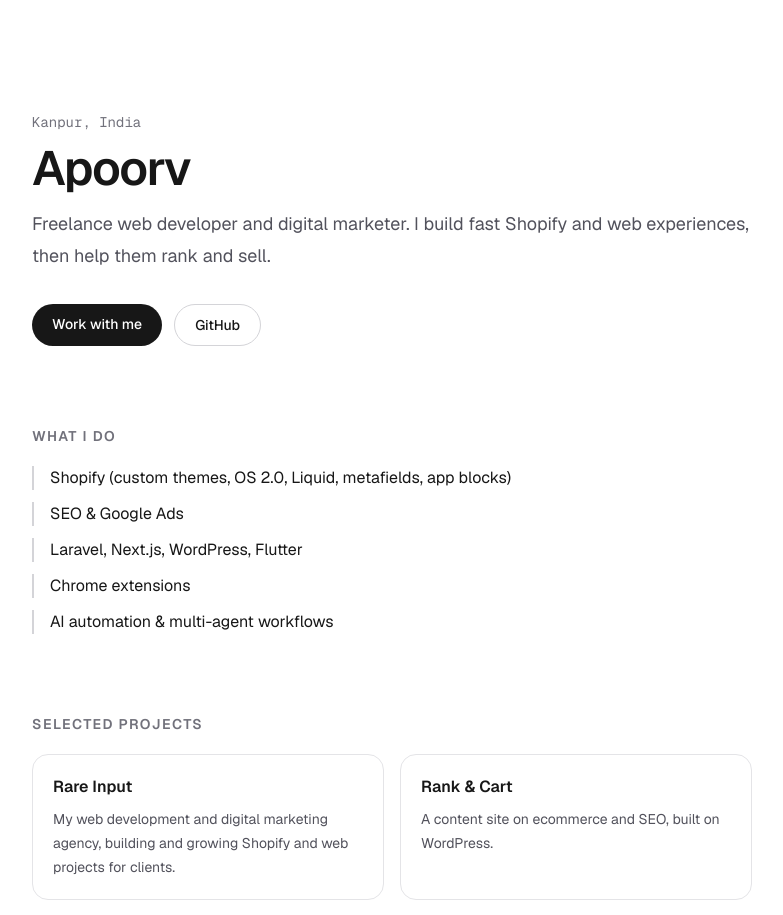
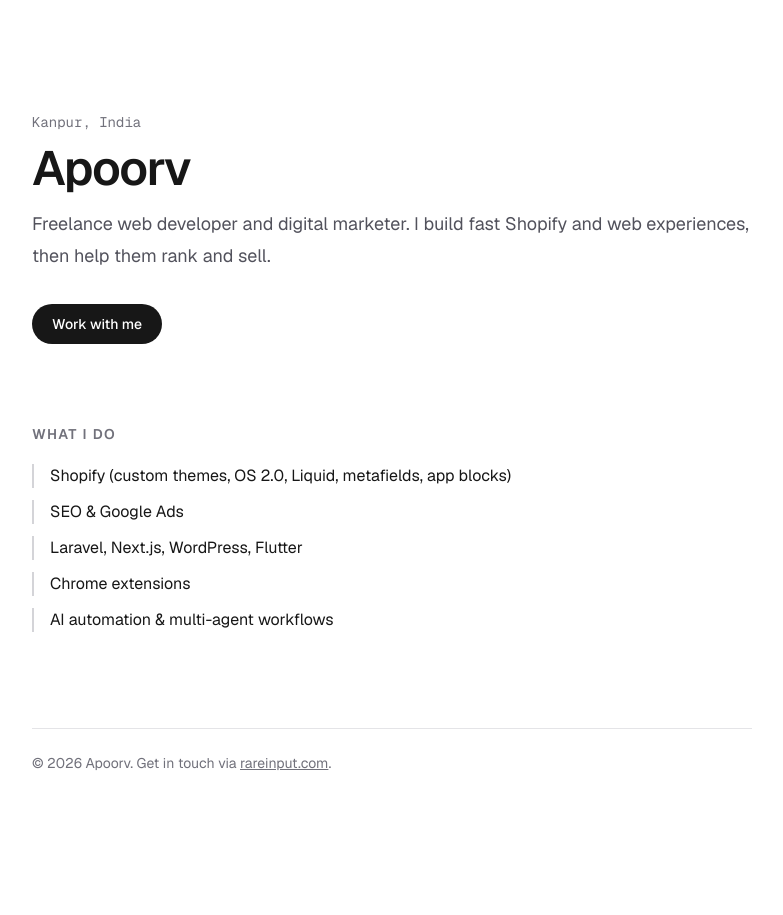
Before and after one commit to dwivediapoorv/personal-portfolio, a Next.js app: page / in a window 1280 px wide. Shown: the top 915 px of the page, without its empty margins (248-1031 px from the left). After the commit the page ends 885 px from the top, so only its background shows below. Built offline with nearby package versions, Linux system fonts and the light colour scheme.

Commit message:
Remove GitHub link and projects section
Co-Authored-By: Claude Sonnet 5.5 <noreply@anthropic.com>
Claude-Session: https://claude.ai/code/session_01LMPQWx19bpji17ognJg2Ks

```diff
--- a/app/page.tsx
+++ b/app/page.tsx
@@ -4,25 +4,6 @@ const skills = [
   "Laravel, Next.js, WordPress, Flutter",
   "Chrome extensions",
   "AI automation & multi-agent workflows",
-];
-
-const projects = [
-  {
-    name: "Rare Input",
-    href: "https://rareinput.com",
-    blurb:
-      "My web development and digital marketing agency, building and growing Shopify and web projects for clients.",
-  },
-  {
-    name: "Rank & Cart",
-    href: "https://rankandcart.com",
-    blurb: "A content site on ecommerce and SEO, built on WordPress.",
-  },
-  {
-    name: "Hawkeye",
-    href: "https://github.com/dwivediapoorv/hawkeye",
-    blurb: "A Shopify app that scans stores for SEO gaps.",
-  },
 ];
 
 export default function Home() {
@@ -44,12 +25,6 @@ export default function Home() {
           >
             Work with me
           </a>
-          <a
-            href="https://github.com/dwivediapoorv"
-            className="rounded-full border border-zinc-300 px-5 py-2.5 transition-colors hover:bg-zinc-100 dark:border-zinc-700 dark:hover:bg-zinc-900"
-          >
-            GitHub
-          </a>
         </div>
       </header>
 
@@ -69,28 +44,6 @@ export default function Home() {
         </ul>
       </section>
 
-      <section className="mt-20">
-        <h2 className="text-sm font-semibold uppercase tracking-widest text-zinc-500">
-          Selected projects
-        </h2>
-        <div className="mt-5 grid gap-4 sm:grid-cols-2">
-          {projects.map((p) => (
-            <a
-              key={p.name}
-              href={p.href}
-              target="_blank"
-              rel="noopener noreferrer"
-              className="rounded-2xl border border-zinc-200 p-5 transition-colors hover:border-zinc-400 dark:border-zinc-800 dark:hover:border-zinc-600"
-            >
-              <h3 className="font-semibold">{p.name}</h3>
-              <p className="mt-2 text-sm leading-6 text-zinc-600 dark:text-zinc-400">
-                {p.blurb}
-              </p>
-            </a>
-          ))}
-        </div>
-      </section>
-
       <footer className="mt-24 border-t border-zinc-200 pt-6 text-sm text-zinc-500 dark:border-zinc-800">
         © 2026 Apoorv. Get in touch via{" "}
         <a className="underline" href="https://rareinput.com">
```
